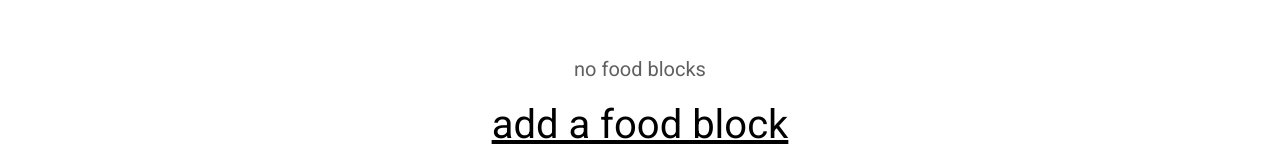
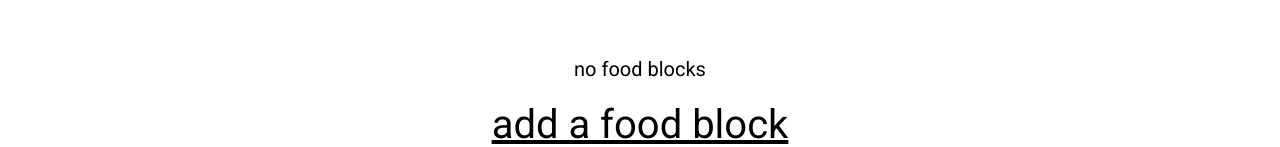
Before and after one commit to colorlessenergy/calorie-tracker, a Next.js app: page /day/1 in a window 1280 px wide. Shown: the part 204-351 px from the top of the page. Built offline with nearby package versions, Linux system fonts and the light colour scheme.

Commit message:
remove text-gray class

```diff
--- a/pages/day/[date]/blocks.js
+++ b/pages/day/[date]/blocks.js
@@ -213,7 +213,7 @@ export default function Blocks () {
                             src={ orangeIcon }
                             alt="orange icon" />
                     </div>
-                    <p className="text-center text-medium text-gray">
+                    <p className="text-center text-medium">
                         no food blocks
                     </p>
 
--- a/pages/day/[date]/index.js
+++ b/pages/day/[date]/index.js
@@ -175,7 +175,7 @@ export default function Date () {
                             src={ watermelonIcon }
                             alt="watermelon icon" />
                     </div>
-                    <p className="text-center text-medium text-gray">
+                    <p className="text-center text-medium">
                         no food blocks
                     </p>
                     <Link href={`/day/${ date }/blocks?modalOpen=true`}>
```
